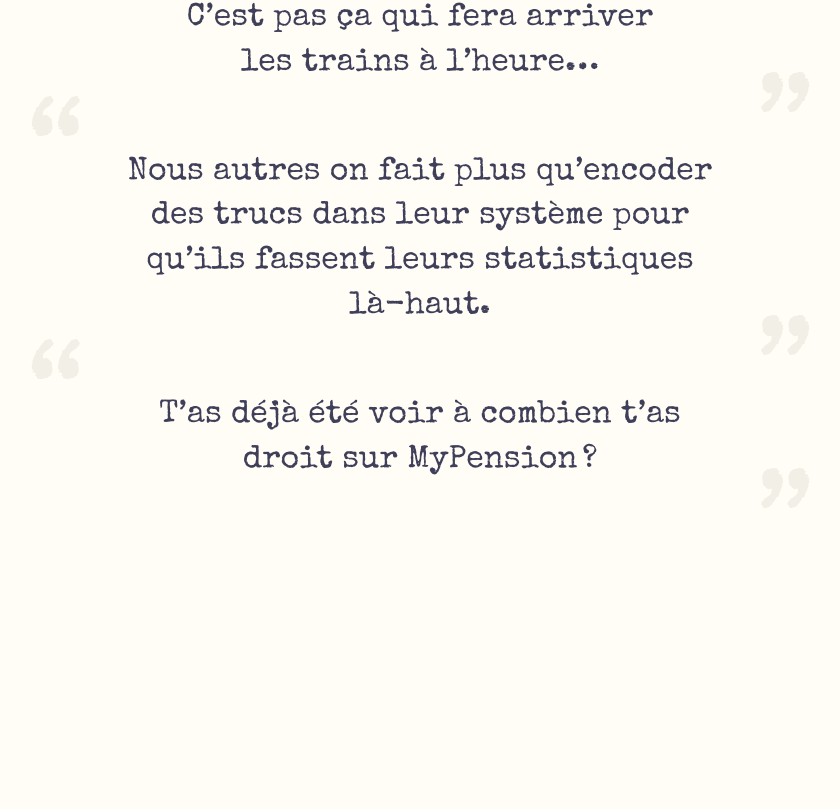
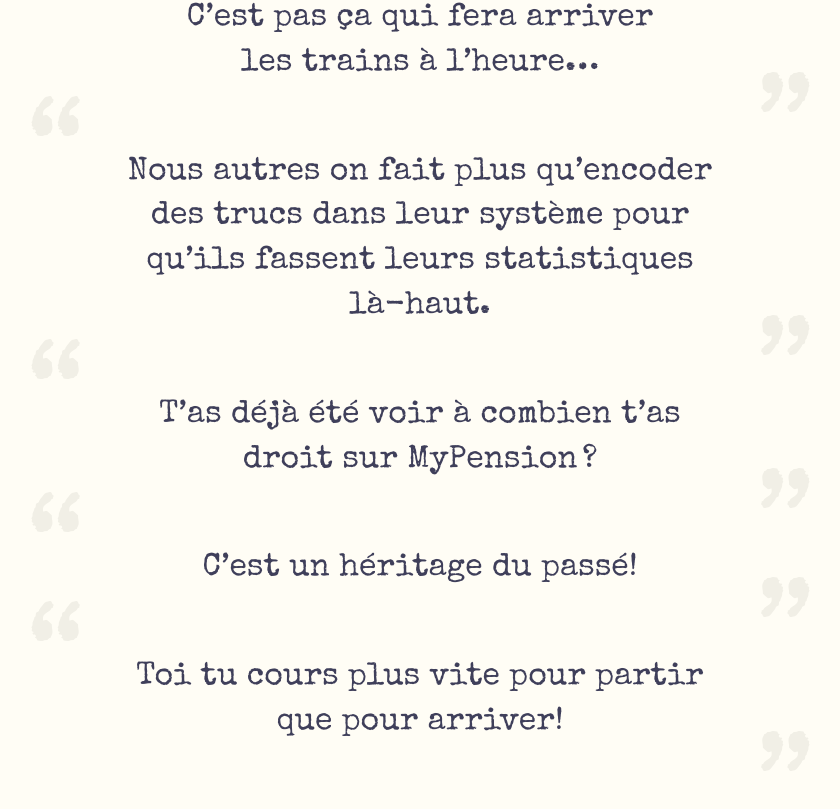
Before and after one commit to Thib-G/pasevident.be, a Vue app: page / in a window 1280 px wide. Shown: the part 6866-7675 px from the top of the page, without its empty margins (220-1060 px from the left). Before the commit the page ends 7489 px from the top, so only its background shows below. Built offline with nearby package versions, Linux system fonts and the light colour scheme; a web font is replaced by a local one.

Commit message:
Update index.js

```diff
--- a/src/assets/sentences/index.js
+++ b/src/assets/sentences/index.js
@@ -57,4 +57,6 @@ export default [
   { id: 51, html: 'C’est pas ça qui fera arriver<br>les trains à l’heure&#8230;' },
   { id: 52, html: 'Nous autres on fait plus qu’encoder des trucs dans leur système pour qu’ils fassent leurs statistiques là-haut.' },
   { id: 53, html: 'T’as déjà été voir à combien t’as droit sur MyPension&#8239;?' },
+  { id: 54, html: 'C’est un héritage du passé!' },
+  { id: 55, html: 'Toi tu cours plus vite pour partir que pour arriver!' },
 ];
```
